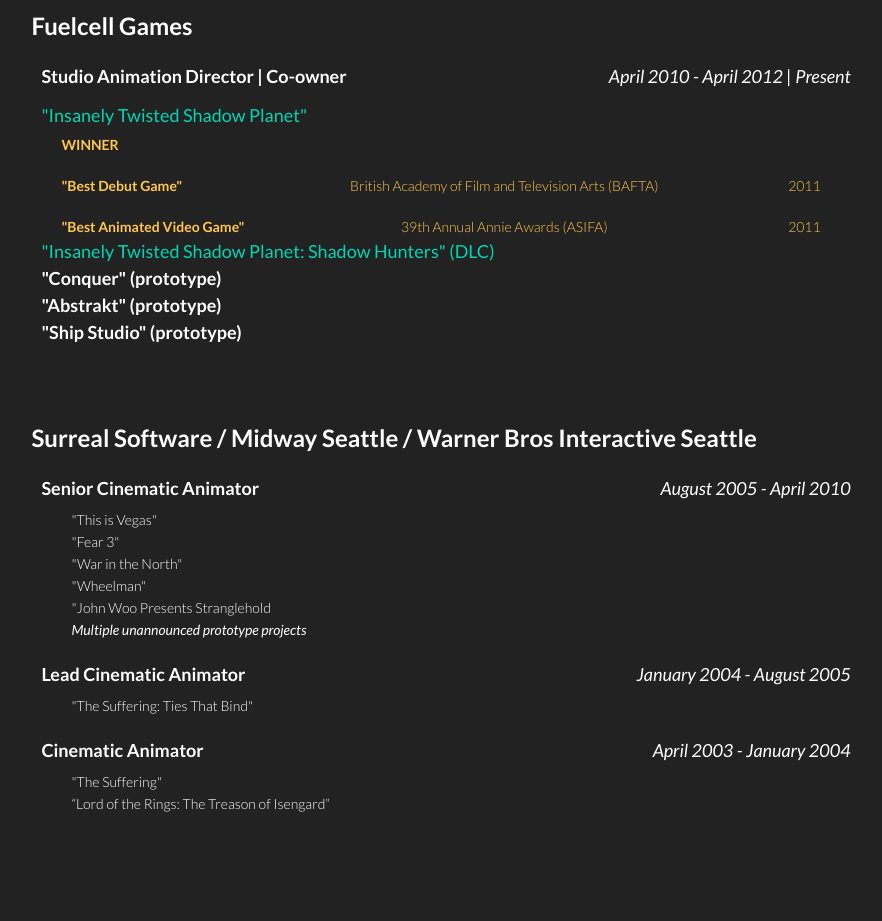
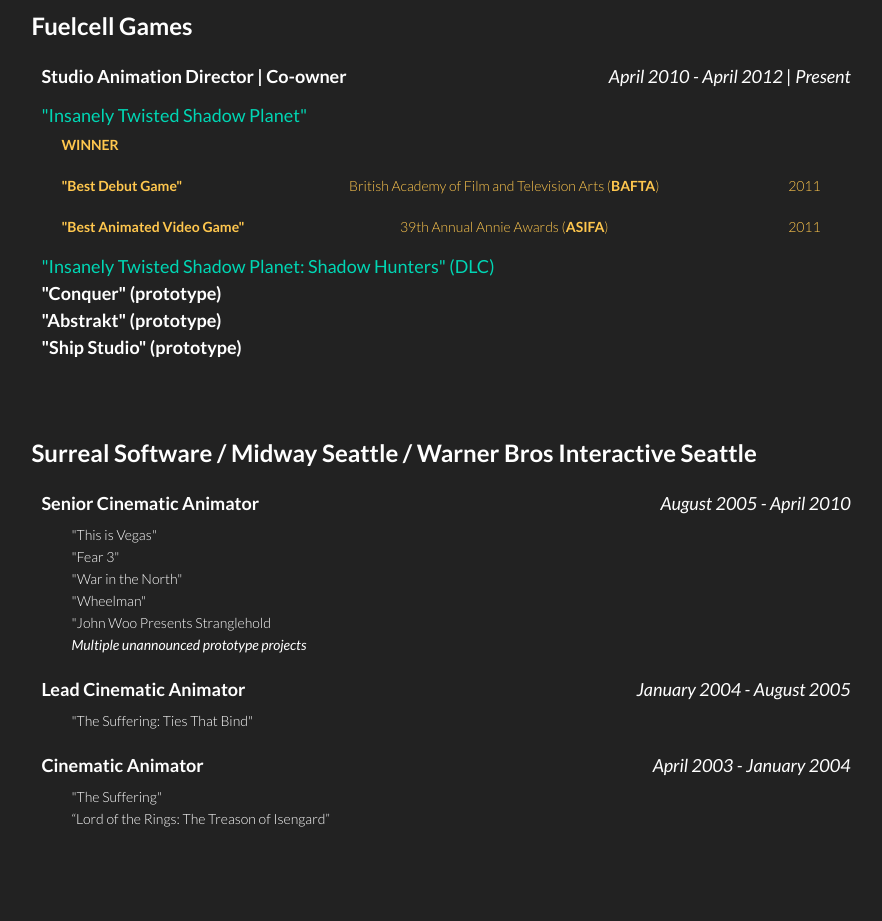
Before and after one commit to cynthem/travis-portfolio, a React (Create React App) app: page /resume in a window 1280 px wide. Shown: the part 1760-2681 px from the top of the page, without its empty margins (199-1081 px from the left). Built offline with nearby package versions, Linux system fonts and the light colour scheme.

Commit message:
Add award section styles

```diff
--- a/src/sass/components/_Resume.scss
+++ b/src/sass/components/_Resume.scss
@@ -76,8 +76,9 @@
                     .awards {
                         padding-left: 30px;
                         padding-right: 30px;
+                        padding-top: 10px;
+                        padding-bottom: 15px;
                         color: $color-yellow;
-                        padding-top: 10px;
                         display: flex;
                         flex-direction: column;
                         gap: 24px;
@@ -97,6 +98,10 @@
 
                             .award-organization {
                                 text-align: center;
+
+                                span {
+                                    font-weight: 700;
+                                }
                             }
 
                             .award-year {
```
Also changed, not shown: 2 other files (tests, documents, lock files or other folders).
